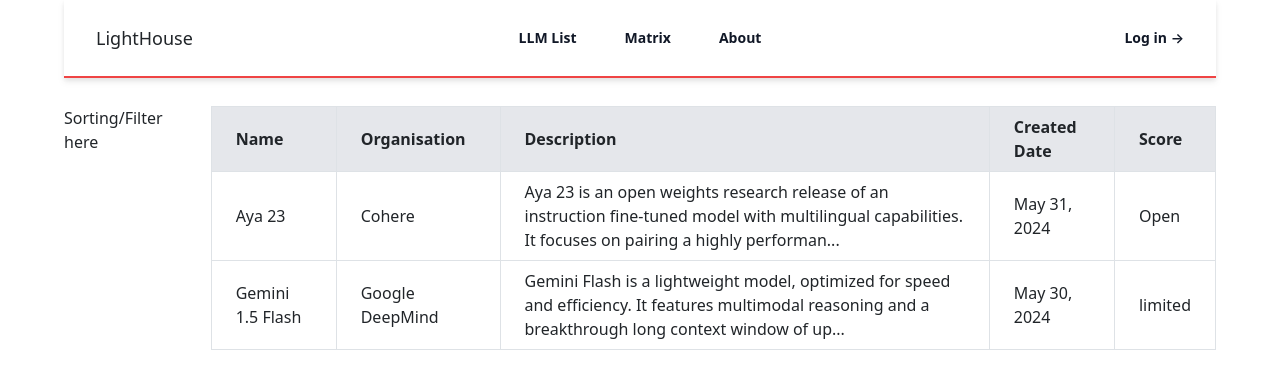
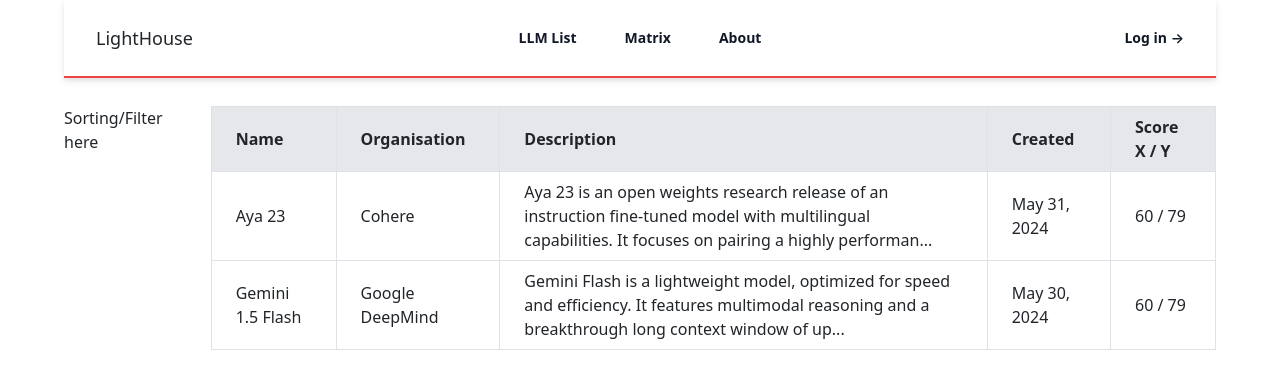
Before and after one commit to IanGarraway/HorizonXHackathon, a React (Vite) app in the folder website/frontend/: page / in a window 1280 px wide. Shown: the top 388 px of the page. Built offline with nearby package versions, Linux system fonts and the light colour scheme.

Commit message:
feat: updated score column

```diff
--- a/website/frontend/src/components/TableLine.jsx
+++ b/website/frontend/src/components/TableLine.jsx
@@ -25,7 +25,9 @@ function TableLine({ lineData, setALLMData }) {
         {truncateDescription(lineData.description)}
       </td>
       <td className="px-4 py-2 border">{lineData.createdDate}</td>
-      <td className="px-4 py-2 border">{lineData.access}</td>
+      <td className="px-4 py-2 border">
+        {lineData.scoreX} / {lineData.scoreY}
+      </td>
     </tr>
   );
 }
--- a/website/frontend/src/components/TableView.jsx
+++ b/website/frontend/src/components/TableView.jsx
@@ -29,8 +29,8 @@ function TableView({ lLMData, setALLMData }) {
             <th className="px-4 py-2 border">Name</th>
             <th className="px-4 py-2 border">Organisation</th>
             <th className="px-4 py-2 border">Description</th>
-            <th className="px-4 py-2 border">Created Date</th>
-            <th className="px-4 py-2 border">Score</th>
+            <th className="px-4 py-2 border">Created</th>
+            <th className="px-4 py-2 border">Score X / Y</th>
           </tr>
         </thead>
         <tbody>{tableLines}</tbody>
```
